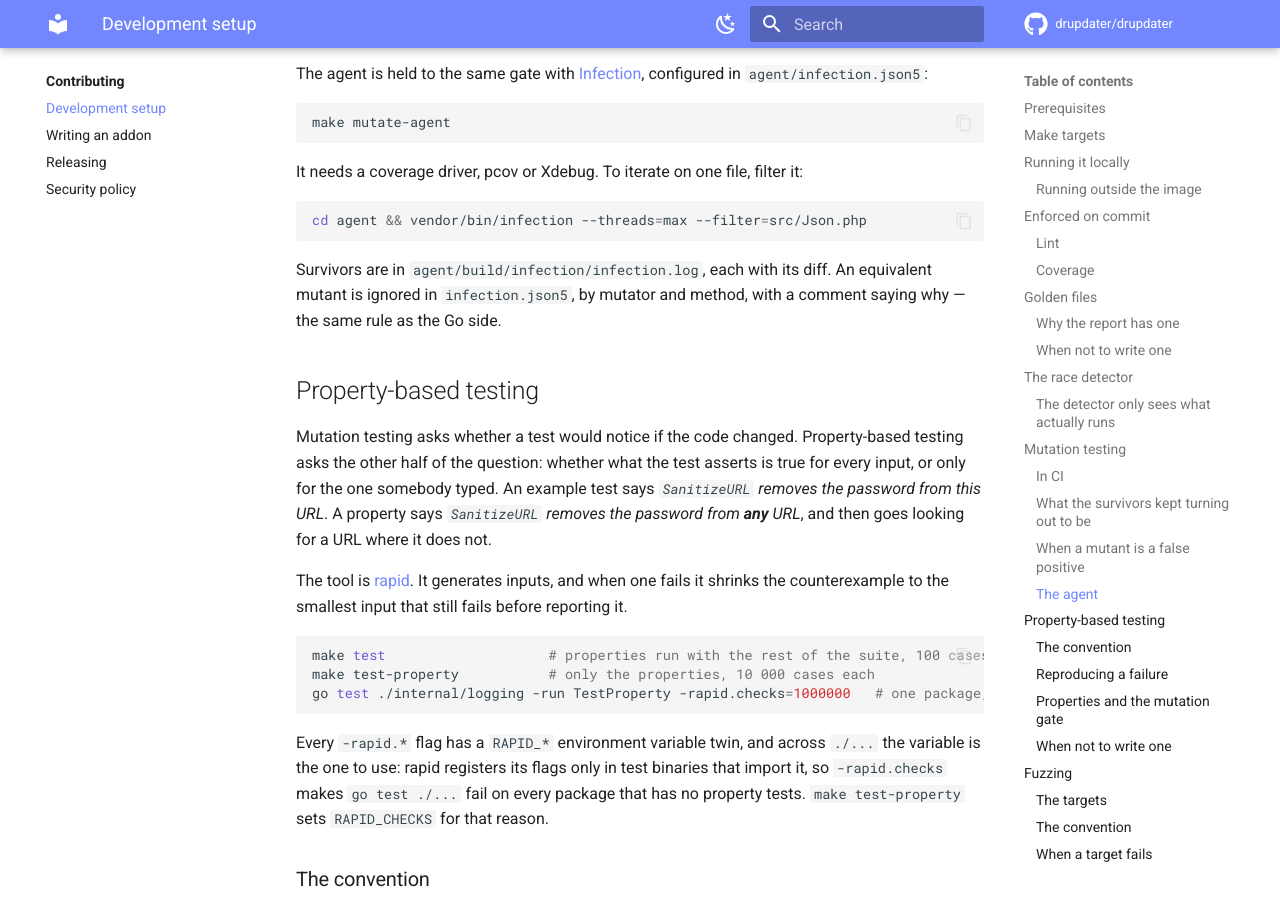
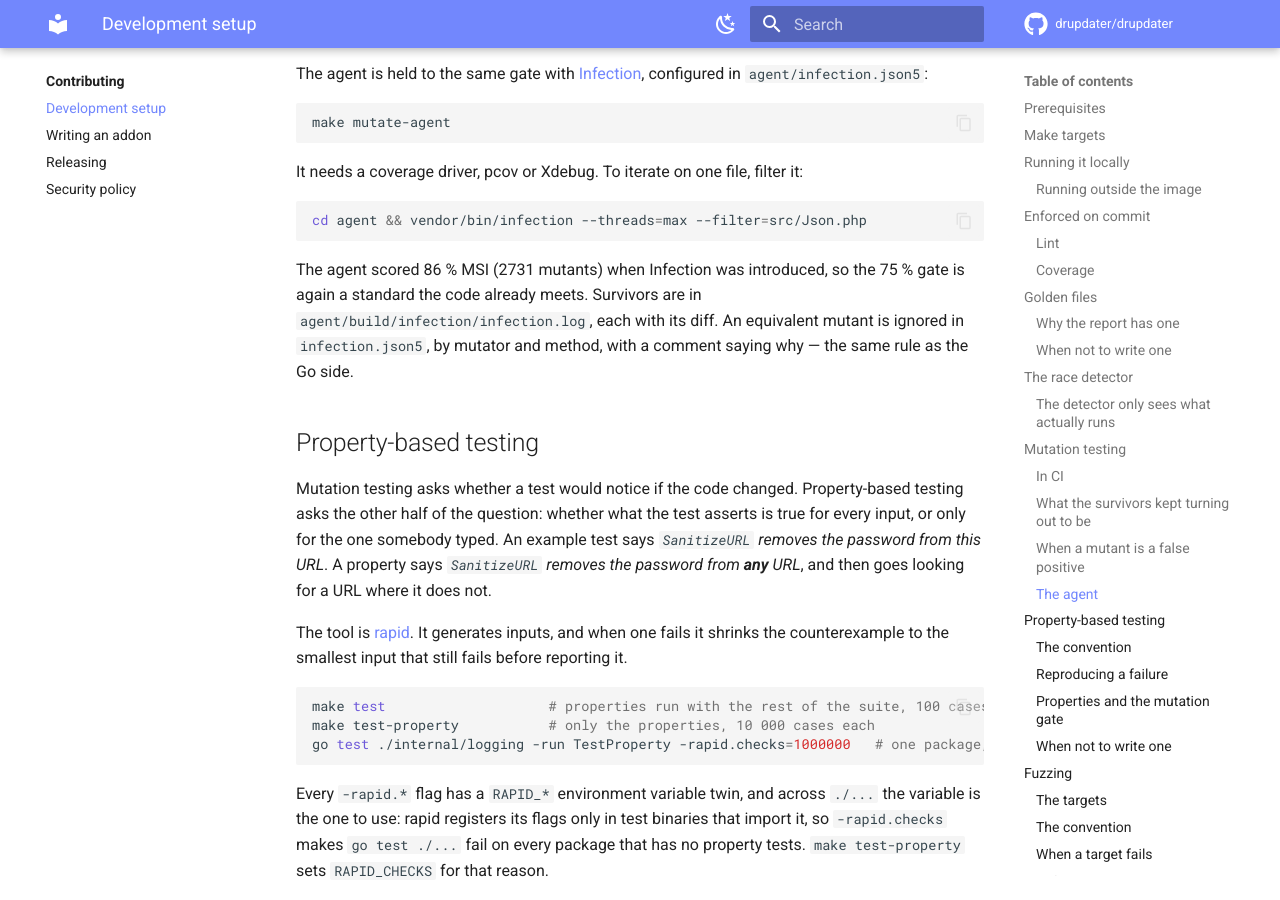
Before and after one commit to drupdater/drupdater, an MkDocs documentation site: the page built from docs/contributing/development.md, in a window 1280 px wide and 900 px high, scrolled down 8234 px. Built offline with MkDocs 1.6.1 and Material for MkDocs 9.7.7, drawn with Linux system fonts in a browser that asks for light colours; comment, search, counter and statistics services are not loaded.

Commit message:
Record the agent's mutation score at introduction
Co-Authored-By: Claude Opus 5.5 <noreply@anthropic.com>
Claude-Session: https://claude.ai/code/session_01QDHDU9jfkV4KNU9paxiU5i

````diff
--- a/docs/contributing/development.md
+++ b/docs/contributing/development.md
@@ -353,7 +353,9 @@ It needs a coverage driver, pcov or Xdebug. To iterate on one file, filter it:
 cd agent && vendor/bin/infection --threads=max --filter=src/Json.php
 ```
 
-Survivors are in `agent/build/infection/infection.log`, each with its diff. An equivalent mutant
+The agent scored 86 % MSI (2731 mutants) when Infection was introduced, so the 75 % gate is again
+a standard the code already meets. Survivors are in `agent/build/infection/infection.log`, each
+with its diff. An equivalent mutant
 is ignored in `infection.json5`, by mutator and method, with a comment saying why — the same rule
 as the Go side.
 
````
